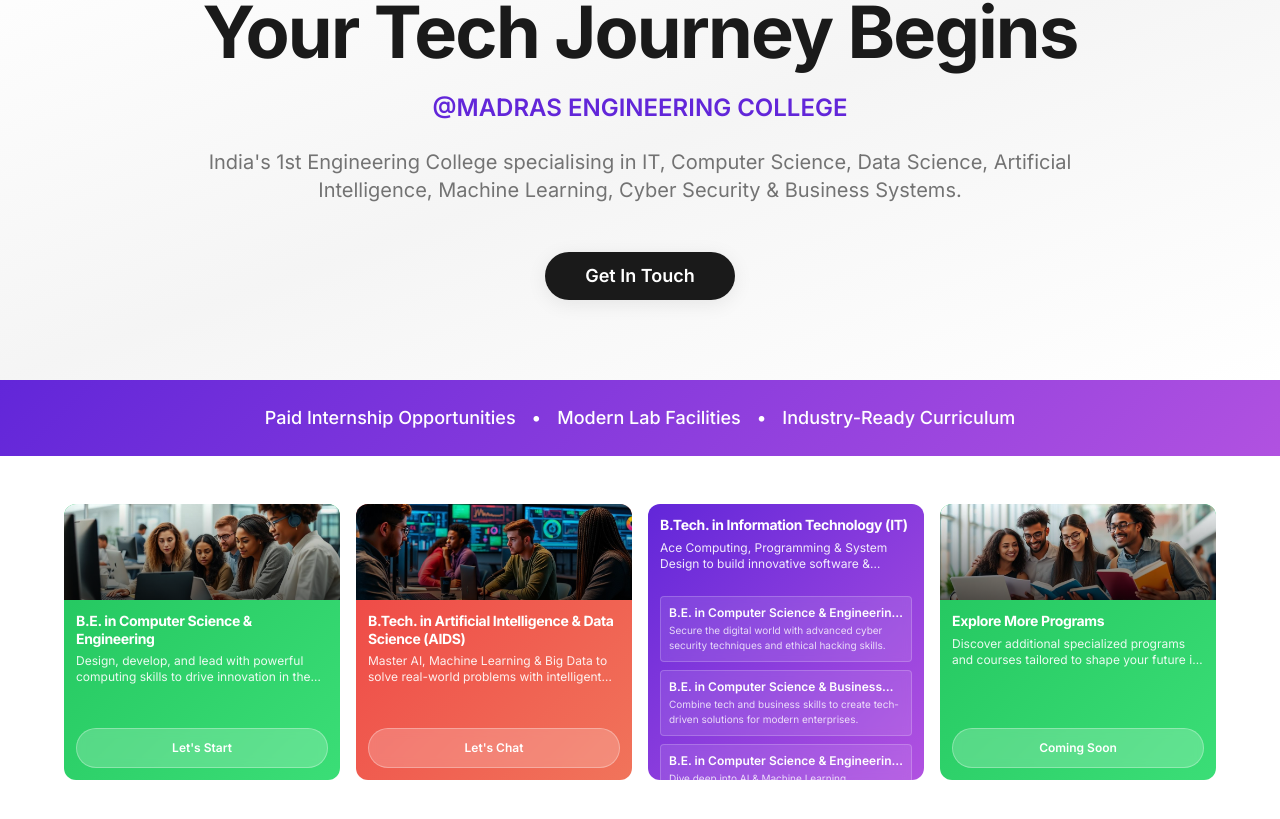
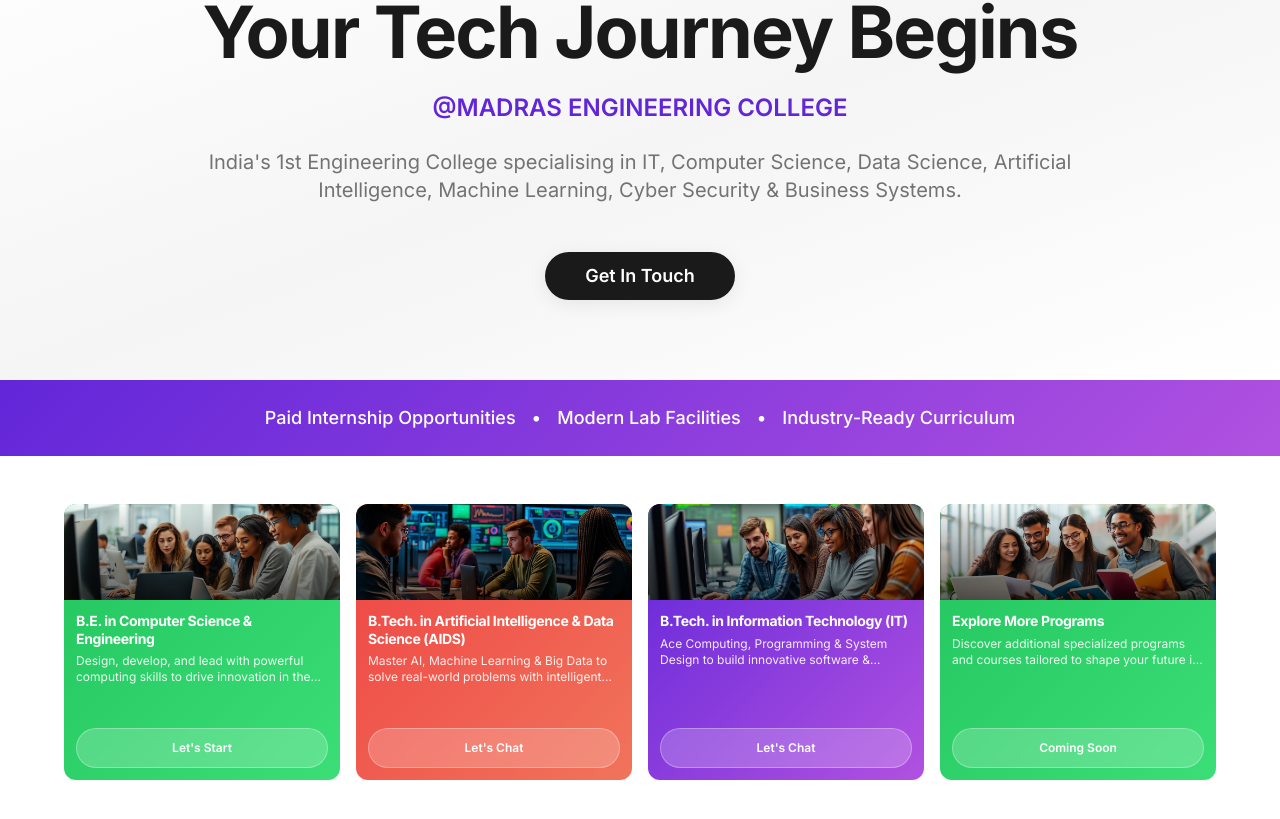
Before and after one commit to nandhinidevik18-bot/learn-madras-spark, a React (Vite) app: page / in a window 1280 px wide. Shown: the part 197-1016 px from the top of the page. Built offline with nearby package versions, Linux system fonts and the light colour scheme; the HTML template or start-up script is replaced by a standard one.

Commit message:
Remove sub-courses from IT card
Remove the three sub-course boxes from the "B.Tech. in Information Technology (IT)" course card in `CoursesSection.tsx`.

```diff
--- a/src/components/CoursesSection.tsx
+++ b/src/components/CoursesSection.tsx
@@ -26,20 +26,6 @@ const CoursesSection = () => {
       buttonText: "Let's Chat",
       variant: "primary" as const,
       image: itImage,
-      subCourses: [
-        {
-          title: "B.E. in Computer Science & Engineering (Cyber Security)",
-          description: "Secure the digital world with advanced cyber security techniques and ethical hacking skills.",
-        },
-        {
-          title: "B.E. in Computer Science & Business Systems (CSBS)",
-          description: "Combine tech and business skills to create tech-driven solutions for modern enterprises.",
-        },
-        {
-          title: "B.E. in Computer Science & Engineering (AI & ML)",
-          description: "Dive deep into AI & Machine Learning technologies to build smart systems & future-ready applications.",
-        },
-      ],
     },
     {
       title: "Explore More Programs",
```
